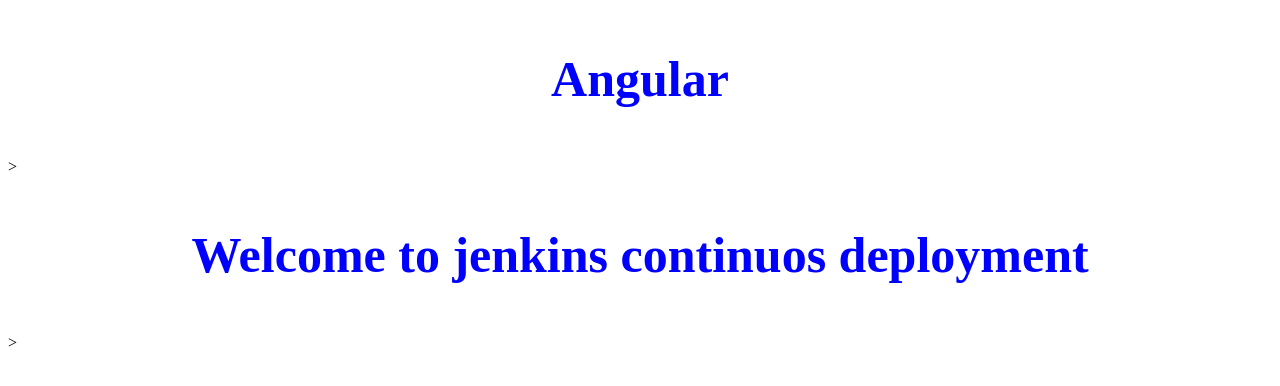
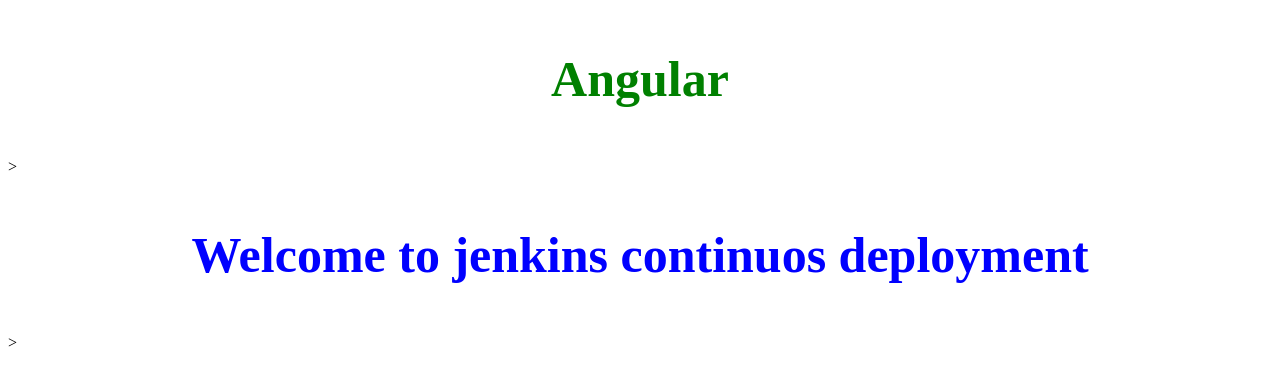
Before and after one commit to KarthikRao123/Jenkins, an Angular app: page / in a window 1280 px wide. Shown: the top 386 px of the page. Built offline with nearby package versions, Linux system fonts and the light colour scheme.

Commit message:
changed title color in app component.html

```diff
--- a/src/app/app.component.html
+++ b/src/app/app.component.html
@@ -1,3 +1,3 @@
-<p style="font-weight: bold;text-align: center;font-size: 50px;color: blue;">Angular</p>>
+<p style="font-weight: bold;text-align: center;font-size: 50px;color: green;">Angular</p>>
 <p style="font-weight: bold;text-align: center;font-size: 50px;color: blue;">Welcome to jenkins continuos deployment</p>>
 <router-outlet></router-outlet>
```
Also changed, not shown: 4 other files (tests, documents, lock files or other folders).
